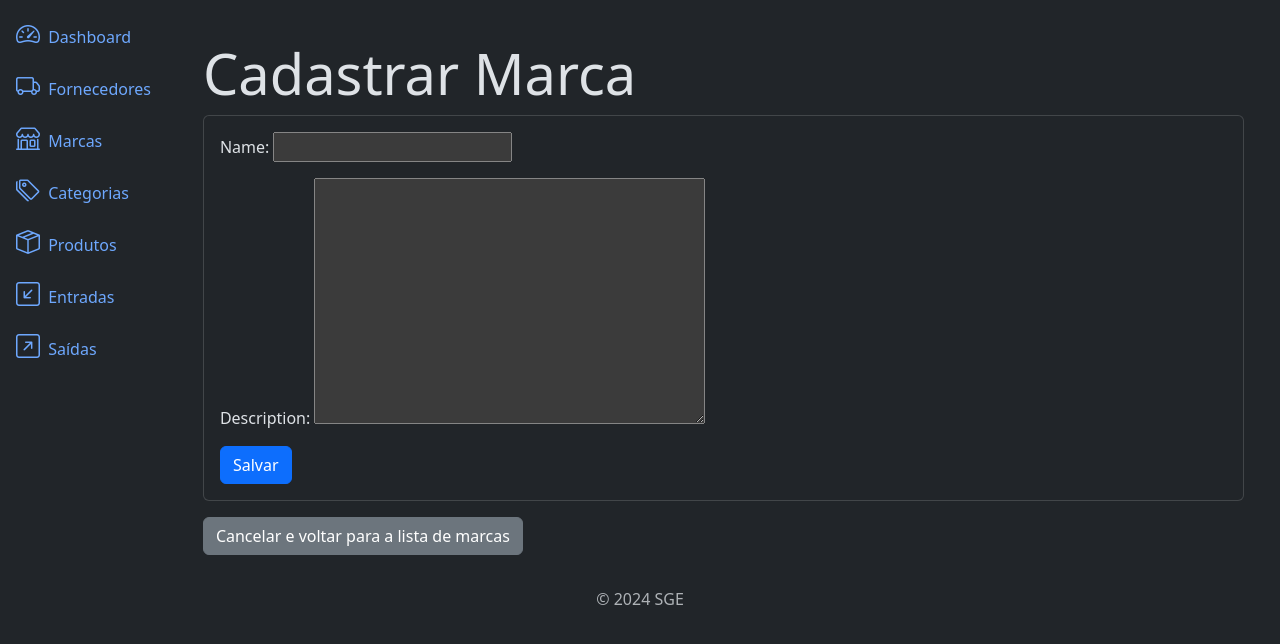
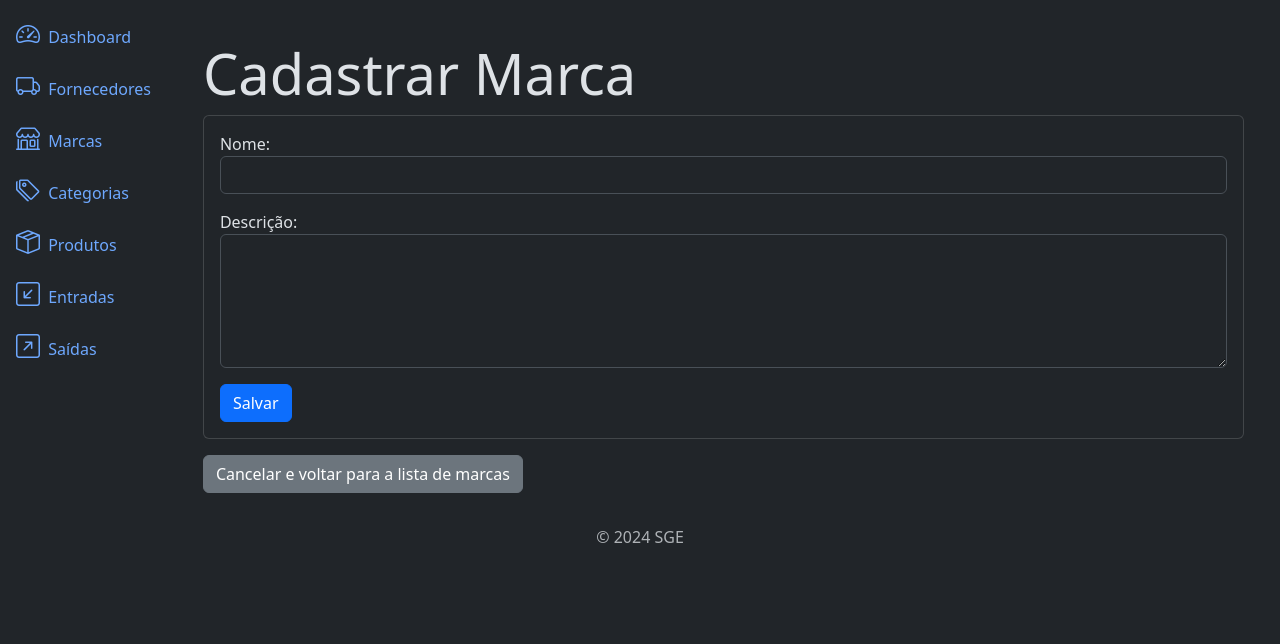
Before and after one commit to matheusfabiao/sistema_gestao_estoque, a Django app: page /brands/create/ in a window 1280 px wide. Shown: the part 56-700 px from the top of the page. Run offline with Django 5.2, Linux system fonts and the light colour scheme.

Commit message:
feat: new brand list button to brand create page and brand create form styled with bt5

```diff
--- a/brands/forms.py
+++ b/brands/forms.py
@@ -6,3 +6,13 @@ class BrandForm(forms.ModelForm):
     class Meta:
         model = models.Brand
         fields = ['name', 'description']
+        widgets = {
+            'name': forms.TextInput(attrs={'class': 'form-control'}),
+            'description': forms.Textarea(
+                attrs={'class': 'form-control', 'rows': 5}
+            ),
+        }
+        labels = {
+            'name': 'Nome',
+            'description': 'Descrição',
+        }
--- a/brands/templates/brand_create.html
+++ b/brands/templates/brand_create.html
@@ -1,4 +1,6 @@
 {% extends 'base.html' %}
+
+{% block title %}SGE - Cadastrar Marca{% endblock title %}
 
 {% block content %}
 
--- a/brands/templates/brand_list.html
+++ b/brands/templates/brand_list.html
@@ -14,6 +14,12 @@
                 </button>
             </div>
         </form>
+    </div>
+
+    <div class="col-md-6">
+        <a href="{% url 'brand_create' %}" class="btn btn-success float-end">
+            <i class="bi bi-plus"></i> Adicionar Marca
+        </a>
     </div>
 </div>
 
```
